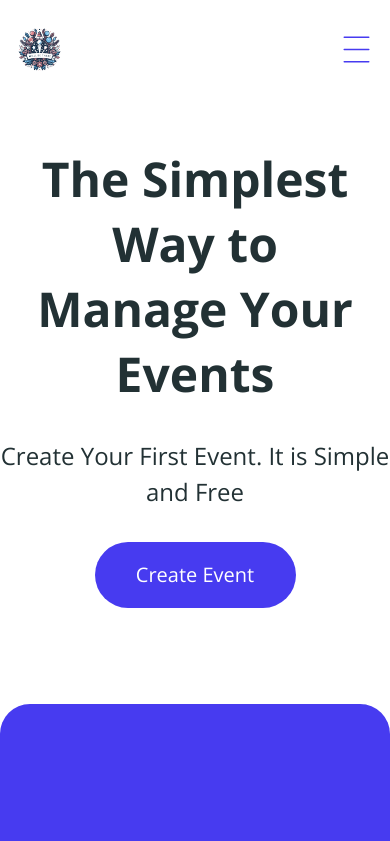
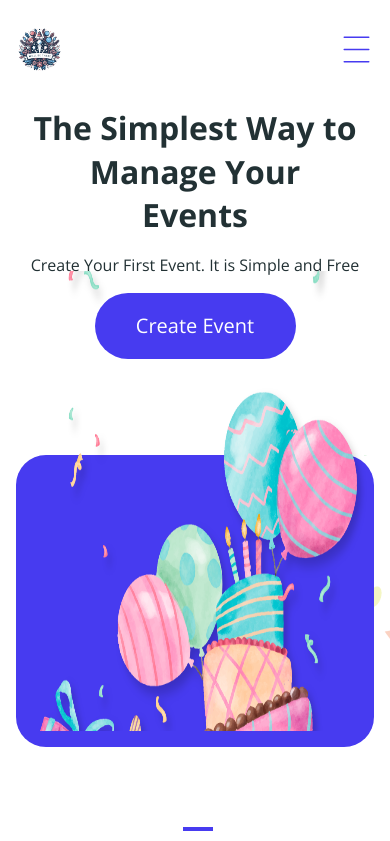
Before and after one commit to Areebah-snow/adch-group-5, a React (Vite) app: page / in a window 390 px wide. Shown: the top 841 px of the page. Built offline with nearby package versions, Linux system fonts and the light colour scheme.

Commit message:
hero responsiveness

```diff
--- a/src/Components/Hero.jsx
+++ b/src/Components/Hero.jsx
@@ -2,24 +2,24 @@ import png1 from "../assets/pngwing 2.png";
 const Hero = () => {
   return (
     <section>
-      <div className="max-w-[1440px] mx-auto text-center mt-12">
-        <div className="max-w-[700px] leading-[65px] mx-auto text-[#223134] text-[48px] font-bold">
+      <div className="max-w-[1440px] mx-auto text-center mt-2 md:mt-12 px-4">
+        <div className="leading-[43.5px] md:leading-[65px] mx-auto text-[#223134] text-[32px] md:text-[48px] font-bold">
           <h1>
             The Simplest Way to <br /> Manage Your <br />
             Events
           </h1>
         </div>
-        <p className="py-8 text-[24px] text-[#223134]">
+        <p className="md:py-8 py-4 text-[16px] md:text-[24px] text-[#223134]">
           Create Your First Event. It is Simple and Free
         </p>
         <button className="text-white rounded-[42px] bg-[#473BF0] text-bold text-[20px] w-[201px] h-[66px]">
           Create Event
         </button>
       </div>
-      <div className="hero1 relative mt-24">
-        <div className="rounded-[30px] mx-auto max-w-[1188px] h-[400px] bg-[#473BF0]"></div>
+      <div className="hero1 relative mt-24 px-4">
+        <div className="rounded-[30px] mx-auto max-w-[1188px] h-[292px] md:h-[400px] bg-[#473BF0]"></div>
         <img
-          className="absolute bottom-0 left-1/2 transform -translate-x-1/2"
+          className="max-md:w-[350px] max-md:h-[460px] absolute bottom-4 md:bottom-0 left-1/2 transform -translate-x-1/2"
           src={png1}
           alt=""
         />
--- a/src/Components/Navbar.jsx
+++ b/src/Components/Navbar.jsx
@@ -12,7 +12,7 @@ const Navbar = () => {
   return (
     <div className="max-w-[1440px] mx-auto px-4 py-6">
       <div className="flex items-center justify-between">
-        <div>
+        <div className="md:w-[224px] h-[50px]">
           <img src={logo} alt="" />
         </div>
         <ul className="md:flex hidden gap-8">
```
